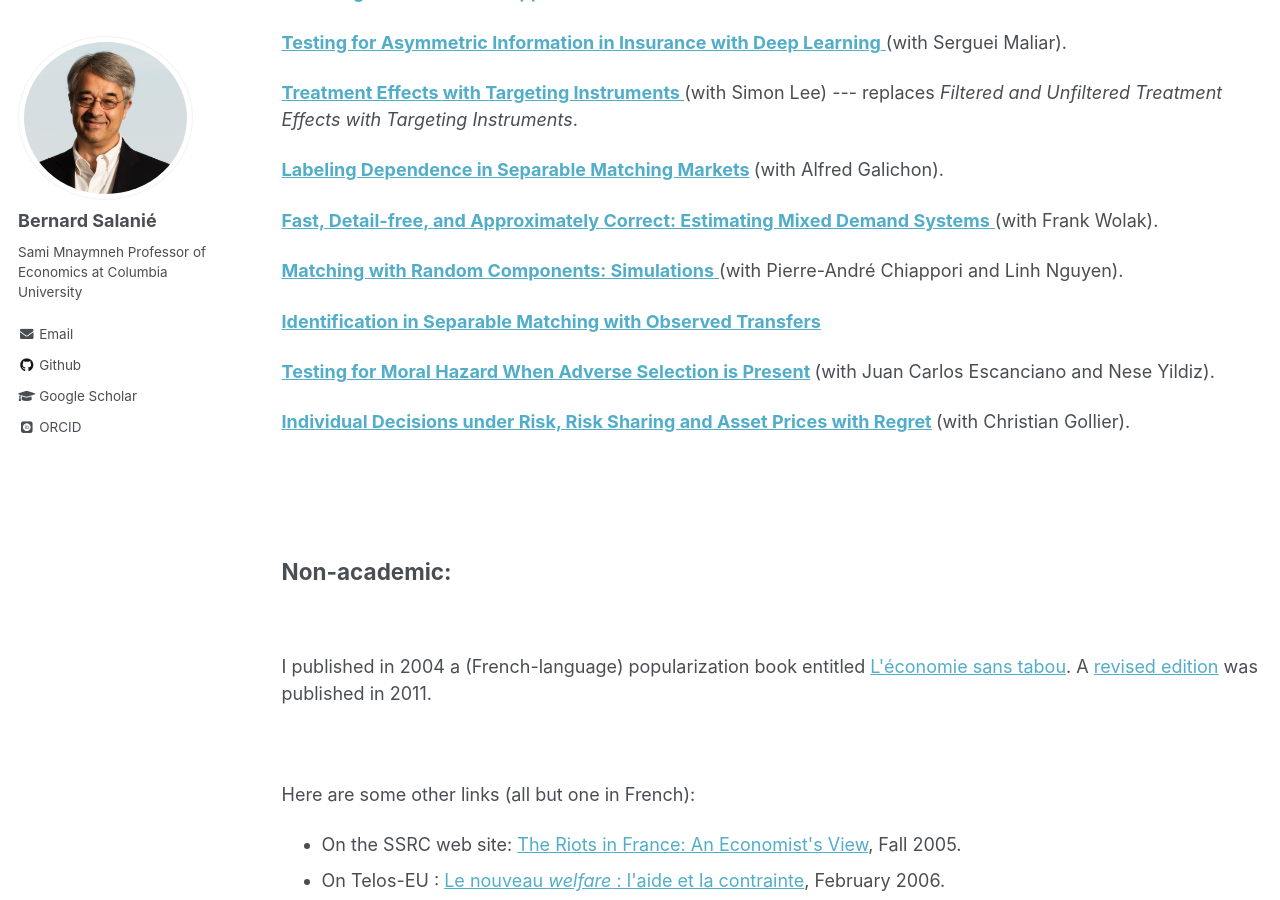
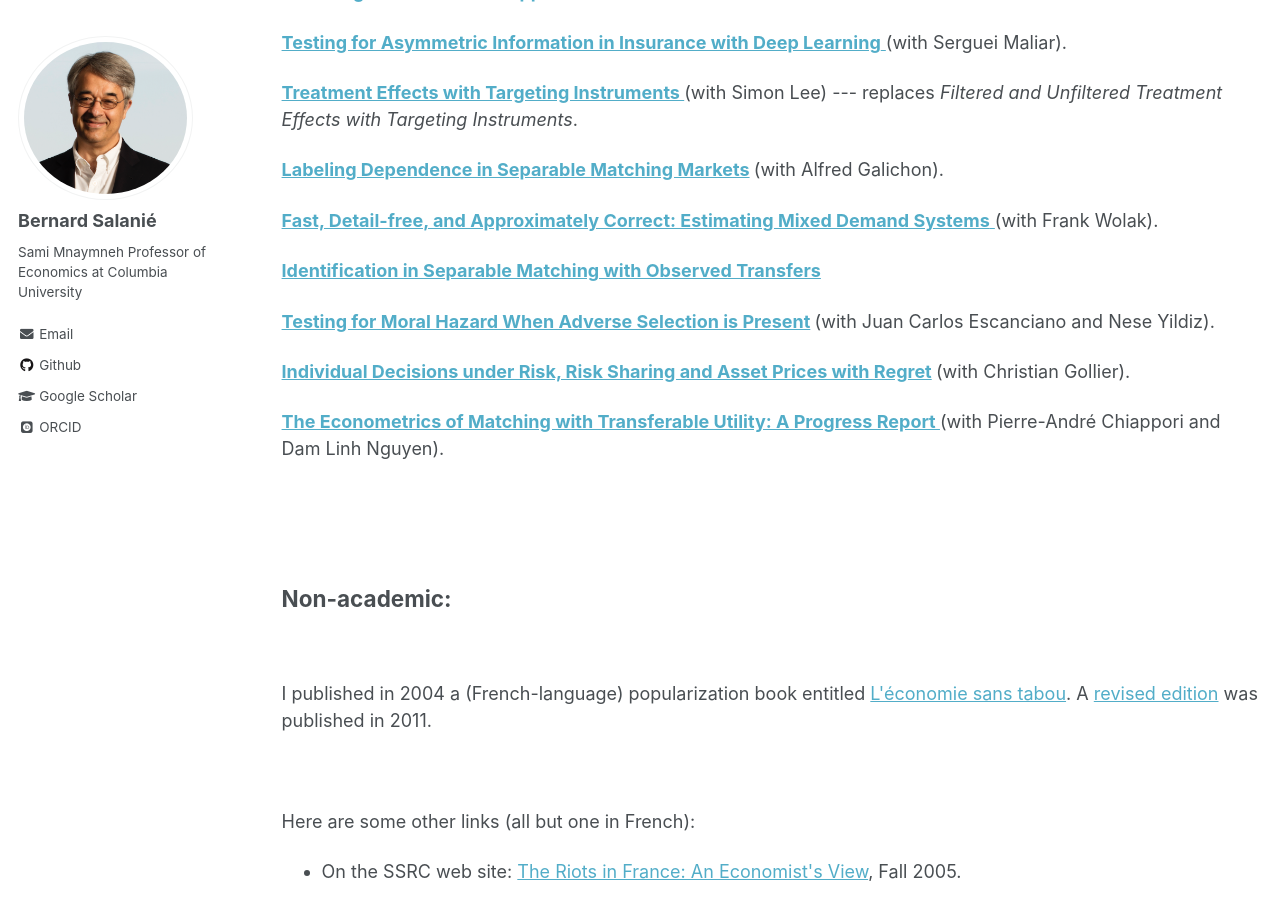
Before and after one commit to bsalanie/bsalanie.github.io, a Jekyll site: the page built from _pages/publications.html, in a window 1280 px wide and 900 px high, scrolled down 5641 px. Built offline with Jekyll 4.4.1, drawn with Linux system fonts in a browser that asks for light colours; some web fonts are replaced.

Commit message:
added progress report CNS

```diff
--- a/_pages/publications.html
+++ b/_pages/publications.html
@@ -930,12 +930,6 @@ href="https://bsalanie.github.io/files/GalichonSalanie_handbook_chapter_13Nov202
   (with Frank Wolak).
 </p>
 
-<p>
-  <a href="../files/CNSdraftDec10final.pdf">
-    <strong>Matching with Random Components: Simulations</strong>
-  </a>
-  (with Pierre-André Chiappori and Linh Nguyen).
-</p>
 
 <p class="pubitem">
   <strong>
@@ -962,6 +956,15 @@ href="https://bsalanie.github.io/files/GalichonSalanie_handbook_chapter_13Nov202
     >
   </strong>
   (with Christian Gollier).
+</p>
+
+<p>
+  <strong>
+    <a href="https://bsalanie.github.io/files/CNSdraft11June2025.pdf" target="_blank">
+      The Econometrics of Matching with Transferable Utility: A Progress Report
+    </a>
+  </strong>
+  (with Pierre-Andr&eacute; Chiappori and Dam Linh Nguyen).
 </p>
 
 <div><br /><br /></div>
```
Also changed, not shown: _pages/cv.md (+2 -0 lines), _pages/news.md (+7 -0 lines), 6 other files.
